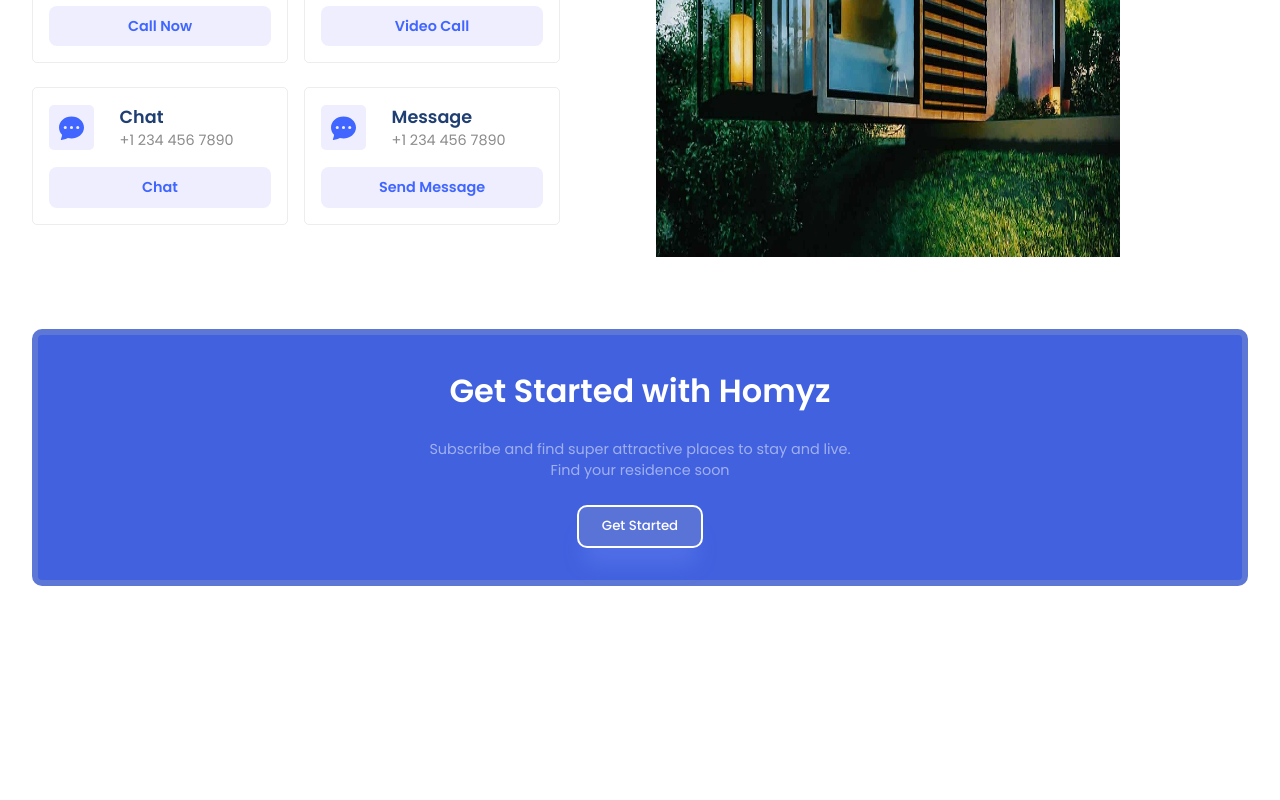
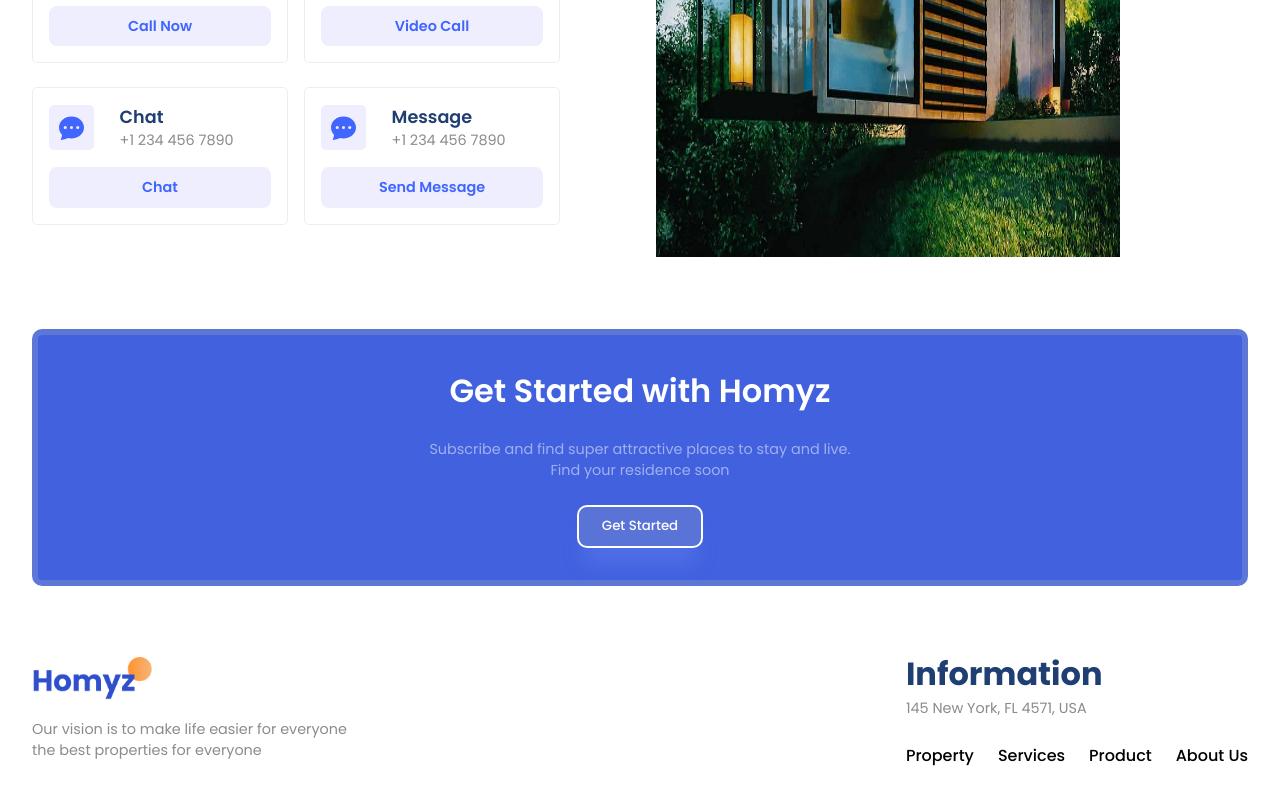
Before and after one commit to Samms206/RealEstateReacJS, a React (Vite) app: page / in a window 1280 px wide. Shown: the part 2404-3204 px from the top of the page. Before the commit the page ends 3022 px from the top, so only its background shows below. Built offline with nearby package versions, Linux system fonts and the light colour scheme.

Commit message:
updated-Footer

```diff
--- a/src/App.jsx
+++ b/src/App.jsx
@@ -6,6 +6,7 @@ import Residencies from "./components/Residencies/Residencies";
 import Value from "./components/Value/Value";
 import Contact from "./components/Contact/Contact";
 import GetStarted from "./components/GetStarted/GetStarted";
+import Footer from "./components/Footer/Footer";
 
 function App() {
   return (
@@ -20,6 +21,7 @@ function App() {
       <Value/>
       <Contact/>
       <GetStarted/>
+      <Footer/>
     </div>
   );
 }
--- a/src/components/Footer/Footer.css
+++ b/src/components/Footer/Footer.css
@@ -0,0 +1,13 @@
+.f-container{
+    justify-content: space-between;
+}
+
+.f-left{
+    gap: 1rem;
+}
+
+.f-menu{
+    gap: 1.5rem;
+    margin-top: 1.5rem;
+    font-weight: 500;
+}
--- a/src/components/Footer/Footer.jsx
+++ b/src/components/Footer/Footer.jsx
@@ -1,11 +1,34 @@
-import React from 'react'
+import React from "react";
+import "./Footer.css";
 
 const Footer = () => {
   return (
-    <div>
+    <section className="f-wrapper">
+      <div className="paddings innerWidth flexCenter f-container">
+        {/* Left Side */}
+        <div className="flexColStart f-left">
+          <img src="./logo2.png" alt="logo" width={120} />
+          <span className="secondaryText">
+            Our vision is to make life easier for everyone
+            <br />
+            the best properties for everyone
+          </span>
+        </div>
 
-    </div>
-  )
-}
+        {/* Right Side */}
+        <div className="flexColStart f-right">
+          <span className="primaryText">Information</span>
+          <span className="secondaryText">145 New York, FL 4571, USA</span>
+          <div className="flexCenter f-menu">
+            <span>Property</span>
+            <span>Services</span>
+            <span>Product</span>
+            <span>About Us</span>
+          </div>
+        </div>
+      </div>
+    </section>
+  );
+};
 
-export default Footer
+export default Footer;
```
